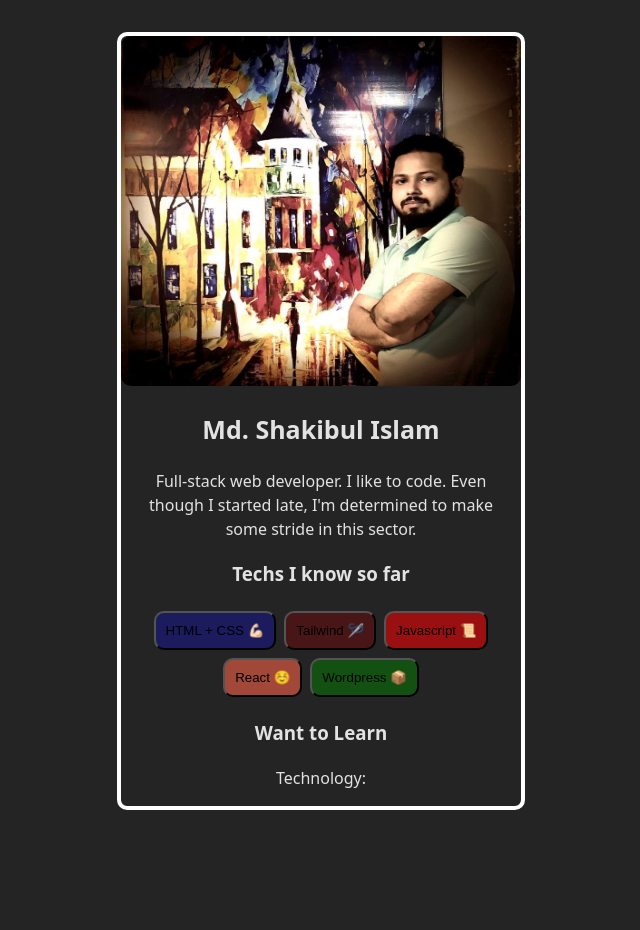
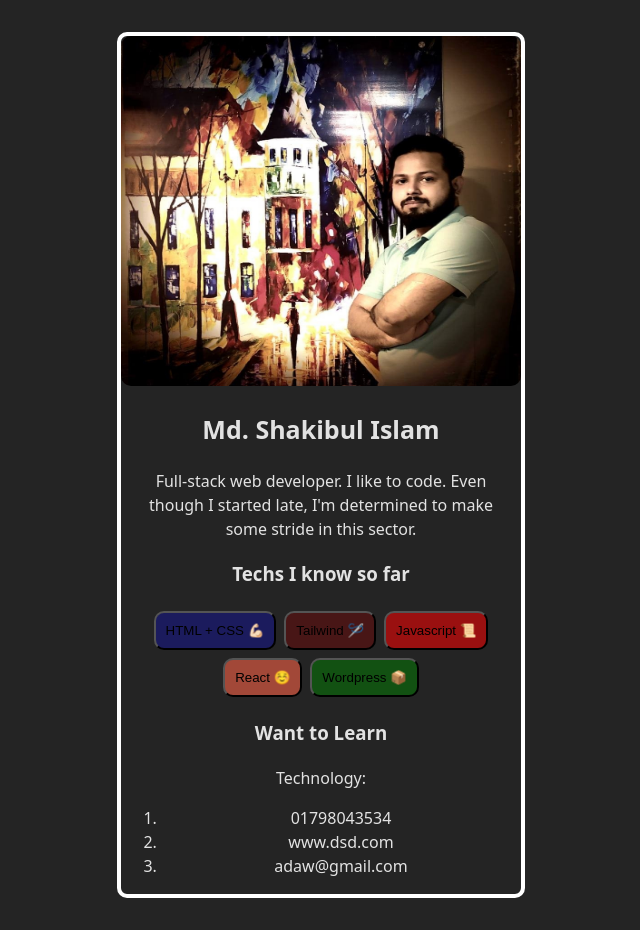
Before and after one commit to Shaqibul-Neil/profile-card-react-challenge-1, a React (Vite) app: page / in a window 1280 px wide. Shown: the whole page, without its empty margins (319-959 px from the left). Before the commit the page ends 842 px from the top, so only its background shows below. Built offline with nearby package versions, Linux system fonts and the light colour scheme.

Commit message:
spread props destructure

```diff
--- a/src/App.jsx
+++ b/src/App.jsx
@@ -1,5 +1,12 @@
 import "./App.css";
 import { Image, Information, Learn } from "./Profile";
+import Contact from "./Contact";
+
+const info = {
+  mobile: "01798043534",
+  link: "www.dsd.com",
+  email: "adaw@gmail.com",
+};
 
 function App() {
   return (
@@ -13,6 +20,9 @@ function App() {
       <div>
         <Learn />
       </div>
+      <div>
+        <Contact {...info} />
+      </div>
     </div>
   );
 }
--- /dev/null
+++ b/src/Contact.jsx
@@ -0,0 +1,10 @@
+const Contact = ({ mobile, link, email }) => {
+  return (
+    <ol>
+      <li>{mobile}</li>
+      <li>{link}</li>
+      <li>{email}</li>
+    </ol>
+  );
+};
+export default Contact;
```
